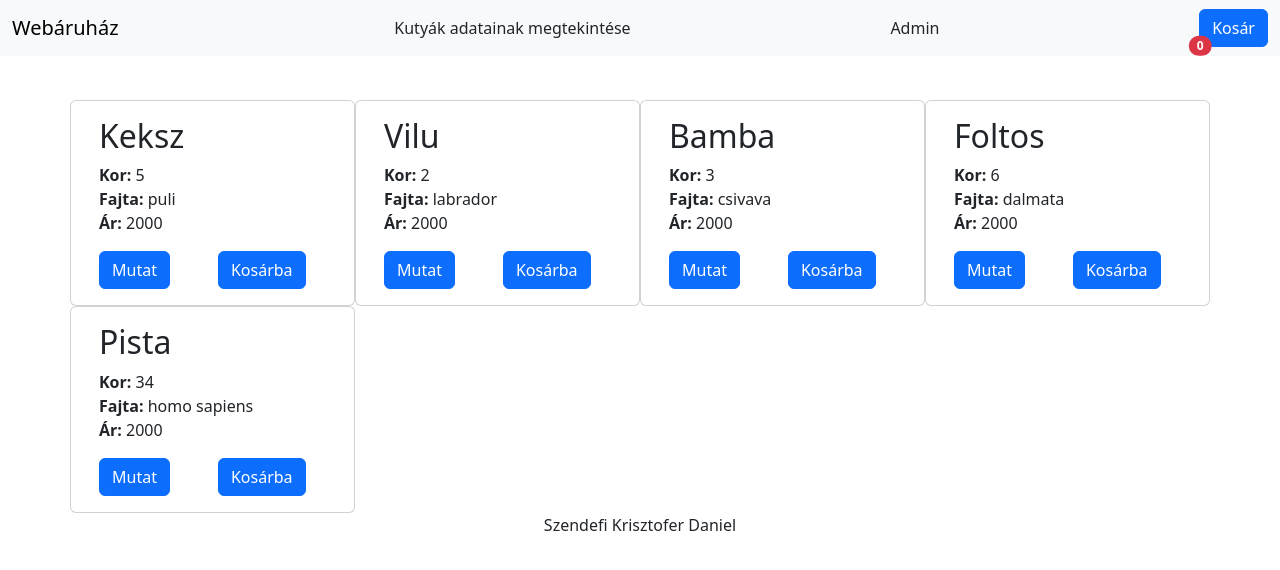
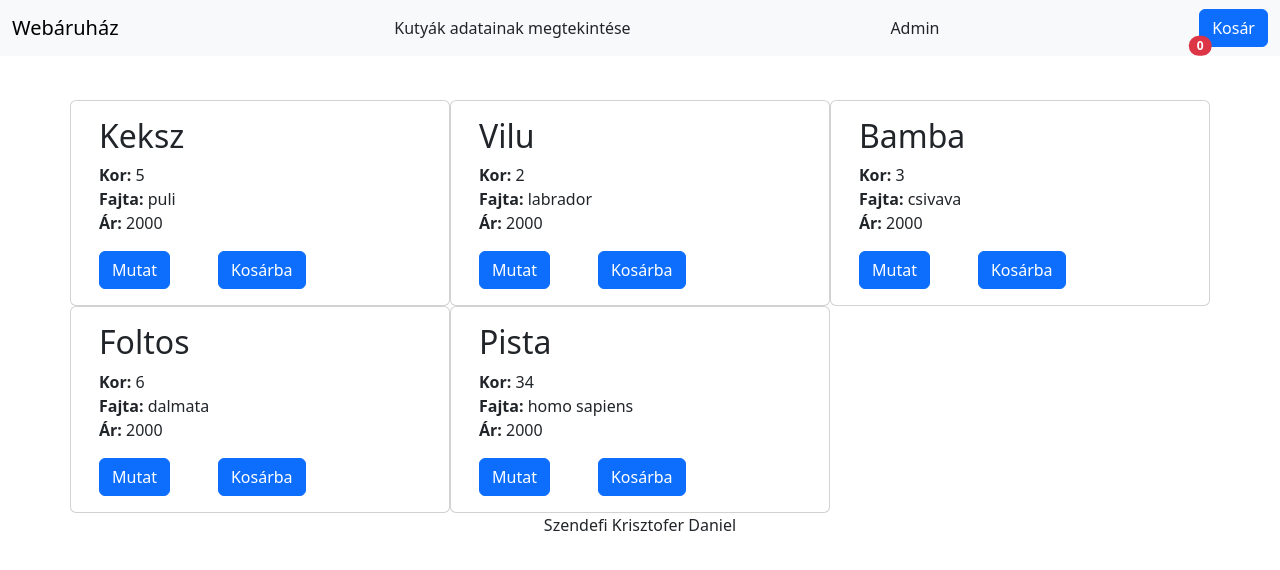
Before and after one commit to Christuss/webaruhaz, a plain HTML site: page index.html in a window 1280 px wide. Drawn offline with nearby package versions, Linux system fonts and the light colour scheme.

Commit message:
index.html, reszponzivitás fix

```diff
--- a/js/main.js
+++ b/js/main.js
@@ -75,7 +75,7 @@ function kartyakDivbe() {
   let szoveg = "";
   for (let index = 0; index < ADATOK.length; index++) {
     szoveg +=
-      '<div class="card col-md-3"><div class="card-body"><h2 class="card-title">' +
+      '<div class="card col-lg-4 col-md-5 col-sm-6"><div class="card-body"><h2 class="card-title">' +
       ADATOK[index].nev +
       "</h2><p><b>Kor:</b> " +
       ADATOK[index].kor +
```
Also changed, not shown: index.html (+1 -1 lines).
